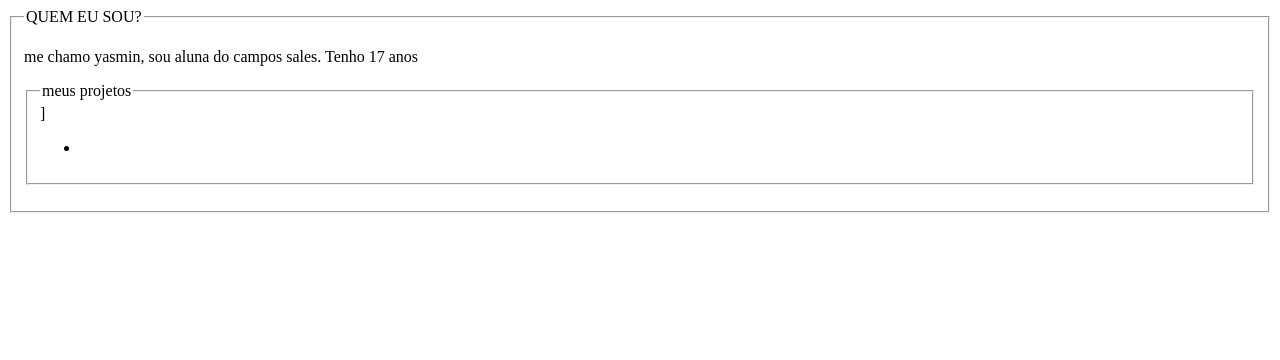
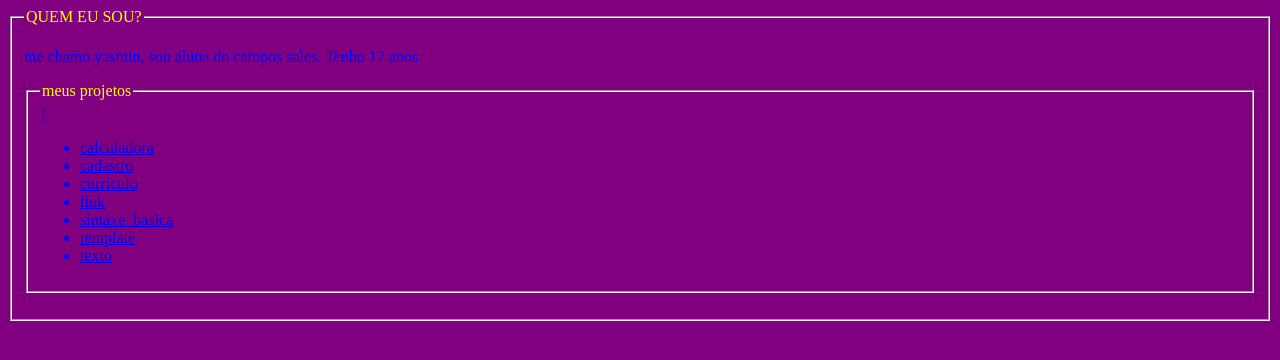
Before and after one commit to yasswilke/matematica2_2b, a plain HTML site: page index.html in a window 1280 px wide. Drawn offline with Linux system fonts and the light colour scheme.

Commit message:
Update index.html

```diff
--- a/index.html
+++ b/index.html
@@ -6,6 +6,17 @@
 <script>
 
 </script>
+  <style>
+    body{
+      background-color:purple
+    }
+    fieldset{
+      color:blue
+    }
+    legend{
+      color:yellow
+    }
+  </style>
 </head>
 <body>
 <fieldset>
@@ -17,7 +28,13 @@ me chamo yasmin, sou aluna do campos sales. Tenho 17 anos
   <fieldset>]
     <legend>meus projetos</legend>
 <ul>
-  <li></li>
+  <li><a href="calculadora.html">calculadora</a></li>
+   <li><a href="cadastro.html">cadastro</a></li>
+    <li><a href="curriculo.html">curriculo</a></li>
+    <li><a href="link.html">link</a></li>
+    <li><a href="sintaxe_basica.html">sintaxe_basica</a></li>
+    <li><a href="template.html">template</a></li>
+    <li><a href="texto.html">texto</a></li>
 </ul>
   </fieldset>
   </p>
```
